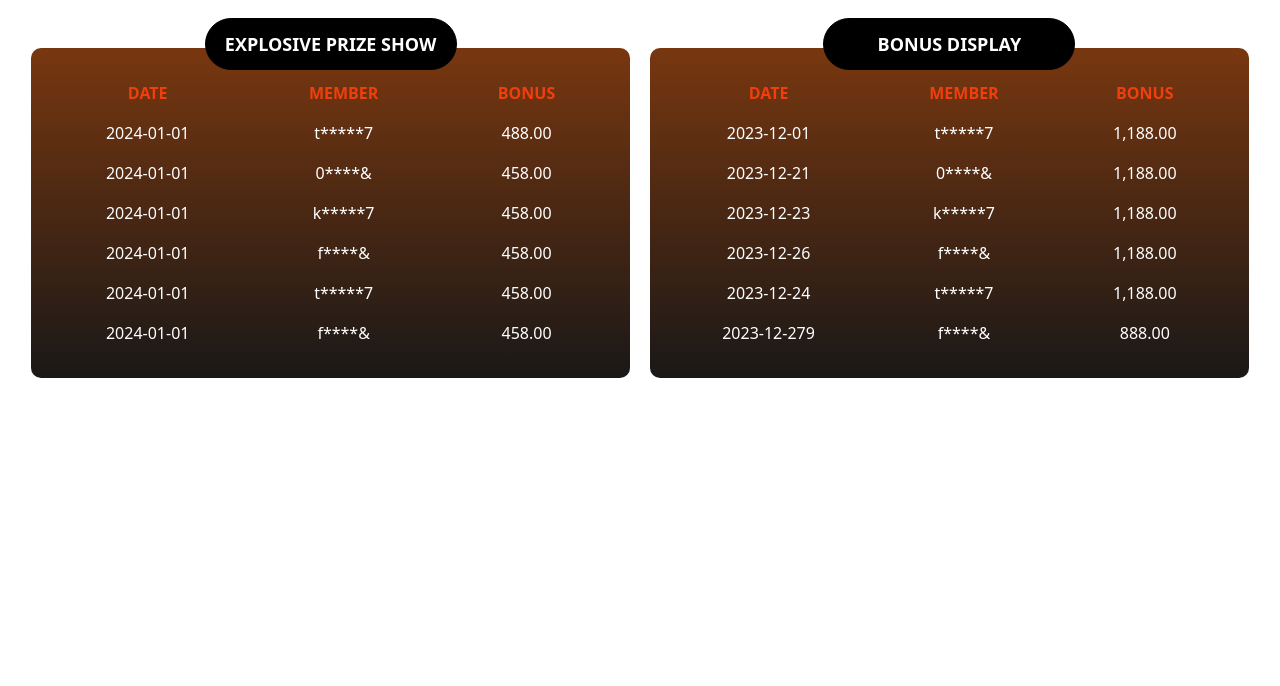
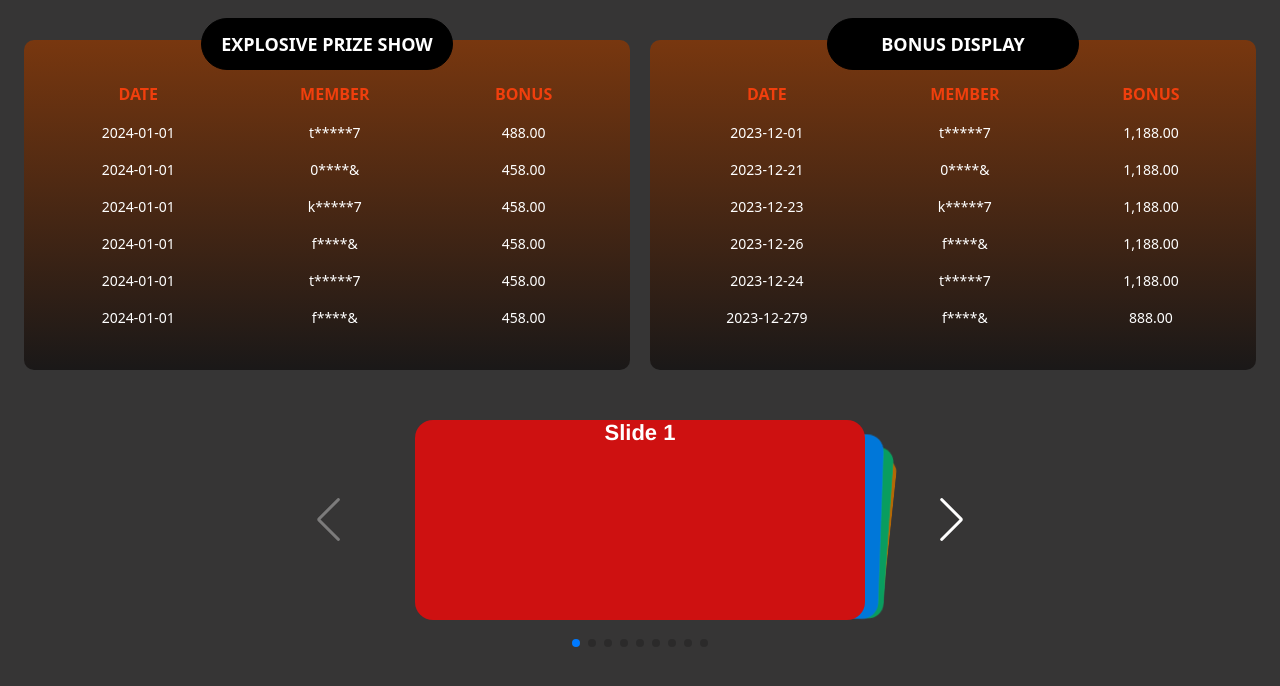
Before and after one commit to sauravbir07/Assignment1, a plain HTML site: page index.html in a window 1280 px wide. Drawn offline with nearby package versions, Linux system fonts and the light colour scheme.

Commit message:
second commit

```diff
--- a/index.html
+++ b/index.html
@@ -6,10 +6,15 @@
     <meta name="viewport" content="width=device-width, initial-scale=1.0">
     <title>Document</title>
     <link rel="stylesheet" href="style.css">
+    <!-- Link Swiper's CSS -->
+    <link rel="stylesheet" href="https://cdn.jsdelivr.net/npm/swiper@11/swiper-bundle.min.css" />
+
 </head>
 
 <body>
     <div class="container">
+
+        <div class="boxes">
             <div class="main-box">
                 <div class="top-bar">
                     <h2>EXPLOSIVE PRIZE SHOW</h2>
@@ -82,7 +87,52 @@
                     </div>
                 </div>
             </div>
+
         </div>
+
+
+        <!-- Swiper -->
+
+          <div class="swiper-container">
+            <div class="swiper mySwiper">
+                <div class="swiper-button-next"></div>
+                <div class="swiper-button-prev"></div>
+                <div class="swiper-wrapper">
+                    <div class="swiper-slide">Slide 1</div>
+                    <div class="swiper-slide">Slide 2</div>
+                    <div class="swiper-slide">Slide 3</div>
+                    <div class="swiper-slide">Slide 4</div>
+                    <div class="swiper-slide">Slide 5</div>
+                    <div class="swiper-slide">Slide 6</div>
+                    <div class="swiper-slide">Slide 7</div>
+                    <div class="swiper-slide">Slide 8</div>
+                    <div class="swiper-slide">Slide 9</div>
+                </div>
+                <div class="swiper-pagination"></div>
+            </div>
+        </div>
+    </div>
+    </div>
+
+    <!-- Swiper JS -->
+    <script src="https://cdn.jsdelivr.net/npm/swiper@11/swiper-bundle.min.js"></script>
+
+    <!-- Initialize Swiper -->
+    <script>
+        var swiper = new Swiper(".mySwiper", {
+            effect: "cards",
+            grabCursor: true,
+            navigation: {
+                nextEl: ".swiper-button-next",
+                prevEl: ".swiper-button-prev",
+            },
+            pagination: {
+                el: '.swiper-pagination',
+                clickable: true,
+            },
+
+        });
+    </script>
 </body>
 
 </html>
--- a/style.css
+++ b/style.css
@@ -19,7 +19,8 @@
 .header {
   font-size: 16px;
   font-weight: 700;
-    font-family: system-ui, -apple-system, BlinkMacSystemFont, 'Segoe UI', Roboto, Oxygen, Ubuntu, Cantarell, 'Open Sans', 'Helvetica Neue', sans-serif;
+  font-family: system-ui, -apple-system, BlinkMacSystemFont, "Segoe UI", Roboto,
+    Oxygen, Ubuntu, Cantarell, "Open Sans", "Helvetica Neue", sans-serif;
   color: rgb(240, 63, 13) !important;
 }
 
@@ -43,10 +44,12 @@
 
 .top-bar h2 {
   color: white;
-    font-family: system-ui, -apple-system, BlinkMacSystemFont, 'Segoe UI', Roboto, Oxygen, Ubuntu, Cantarell, 'Open Sans', 'Helvetica Neue', sans-serif;
+  font-family: system-ui, -apple-system, BlinkMacSystemFont, "Segoe UI", Roboto,
+    Oxygen, Ubuntu, Cantarell, "Open Sans", "Helvetica Neue", sans-serif;
 }
-.details li{
-    font-family: system-ui, -apple-system, BlinkMacSystemFont, 'Segoe UI', Roboto, Oxygen, Ubuntu, Cantarell, 'Open Sans', 'Helvetica Neue', sans-serif;
+.details li {
+  font-family: system-ui, -apple-system, BlinkMacSystemFont, "Segoe UI", Roboto,
+    Oxygen, Ubuntu, Cantarell, "Open Sans", "Helvetica Neue", sans-serif;
 }
 
 .data-box {
@@ -63,11 +66,146 @@
   justify-content: center;
   align-items: center;
 }
-.container{
-    display: flex;
-    flex-direction: row;
+.container {
+  /* display: flex;
+    flex-direction:row; */
   gap: 20px;
   width: 100%;
   justify-content: center;
   align-items: center;
 }
+
+/* ................slider css........... */
+
+
+.mySwiper .swiper-button-next{
+  right: -100px!important;
+}
+.mySwiper .swiper-button-next:after{
+  color: white;
+}
+.mySwiper .swiper-button-prev:after {
+  color: #fff;
+}
+.mySwiper .swiper-button-prev{
+
+  left: -100px!important;
+}
+
+.swiper-pagination{
+  bottom: -30px !important;
+
+}
+
+.swiper-bullet{
+  height: 20px;
+  width: 20px;
+}
+
+
+.boxes {
+  display: flex;
+  gap: 20px;
+  width: 100%;
+  justify-content: center;
+  align-items: center;
+  flex-direction: row;
+}
+.mySwiper {
+  display: flex;
+  justify-content: center;
+  align-items: center;
+  flex-direction: column;
+}
+html,
+body {
+  position: relative;
+  height: 100%;
+}
+
+body {
+  background: #eee;
+  font-family: Helvetica Neue, Helvetica, Arial, sans-serif;
+  font-size: 14px;
+  color: #000;
+  margin: 0;
+  padding: 0;
+}
+
+body {
+  background: #363535;
+  font-family: Helvetica Neue, Helvetica, Arial, sans-serif;
+  font-size: 14px;
+  color: #000;
+  margin: 0;
+  padding: 0;
+}
+/*
+    html,
+    body {
+      position: relative;
+      height: 100%;
+    }
+
+    body {
+      display: flex;
+      justify-content: center;
+      align-items: center;
+    } */
+
+.swiper {
+  margin-top: 50px;
+  width: 450px;
+  height: 200px;
+}
+
+.swiper-slide {
+  display: flex;
+  align-items: center;
+  justify-content: center;
+  border-radius: 18px;
+  font-size: 22px;
+  text-align: center;
+  font-weight: bold;
+  color: #fff;
+}
+
+.swiper-slide:nth-child(1n) {
+  background-color: rgb(206, 17, 17);
+}
+
+.swiper-slide:nth-child(2n) {
+  background-color: rgb(0, 140, 255);
+}
+
+.swiper-slide:nth-child(3n) {
+  background-color: rgb(10, 184, 111);
+}
+
+.swiper-slide:nth-child(4n) {
+  background-color: rgb(211, 122, 7);
+}
+
+.swiper-slide:nth-child(5n) {
+  background-color: rgb(118, 163, 12);
+}
+
+.swiper-slide:nth-child(6n) {
+  background-color: rgb(180, 10, 47);
+}
+
+.swiper-slide:nth-child(7n) {
+  background-color: rgb(35, 99, 19);
+}
+
+.swiper-slide:nth-child(8n) {
+  background-color: rgb(0, 68, 255);
+}
+
+.swiper-slide:nth-child(9n) {
+  background-color: rgb(218, 12, 218);
+}
+
+.swiper-slide:nth-child(10n) {
+  background-color: rgb(54, 94, 77);
+}
```
Lines whose indentation alone changed are shown as unchanged.
